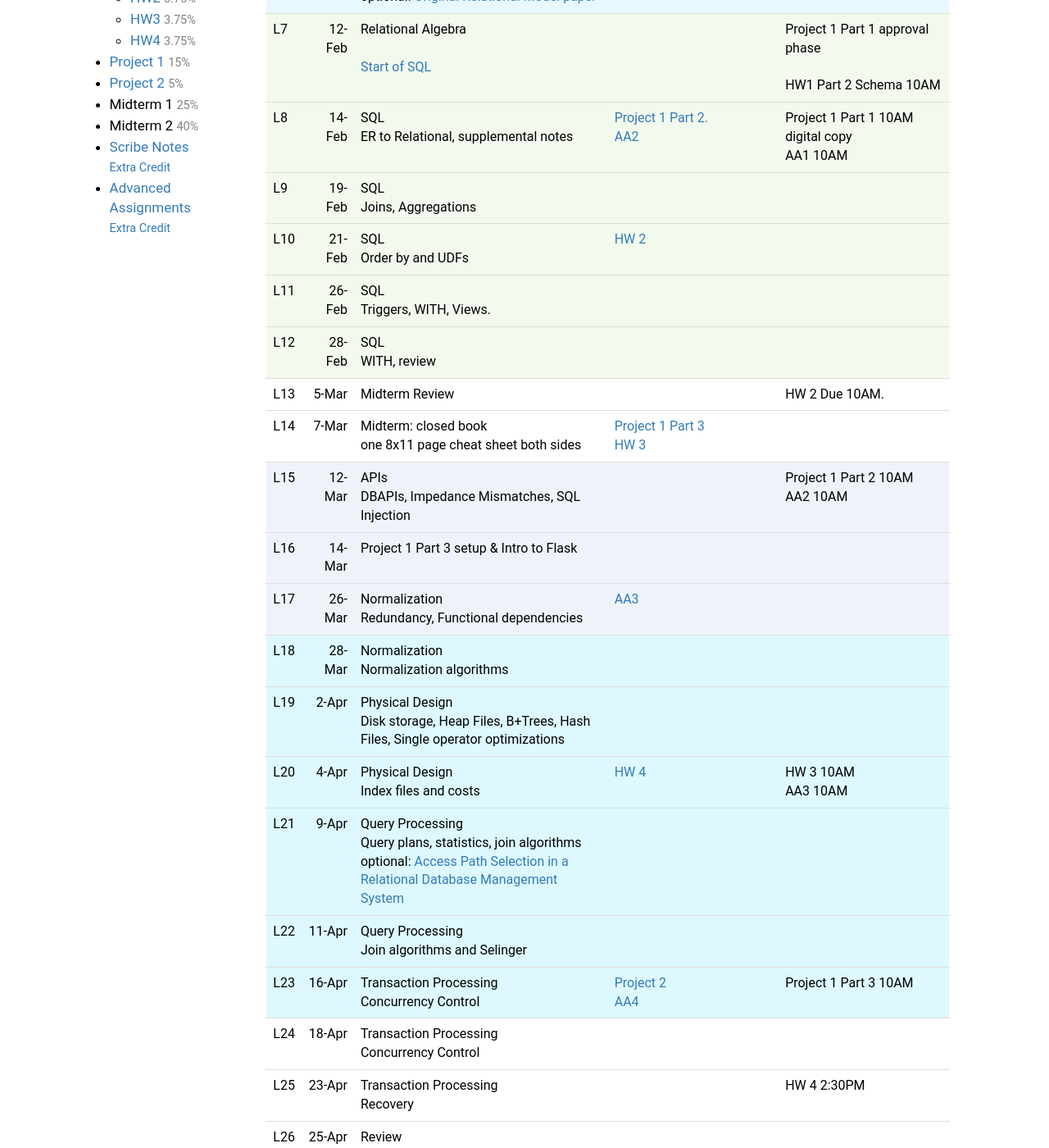
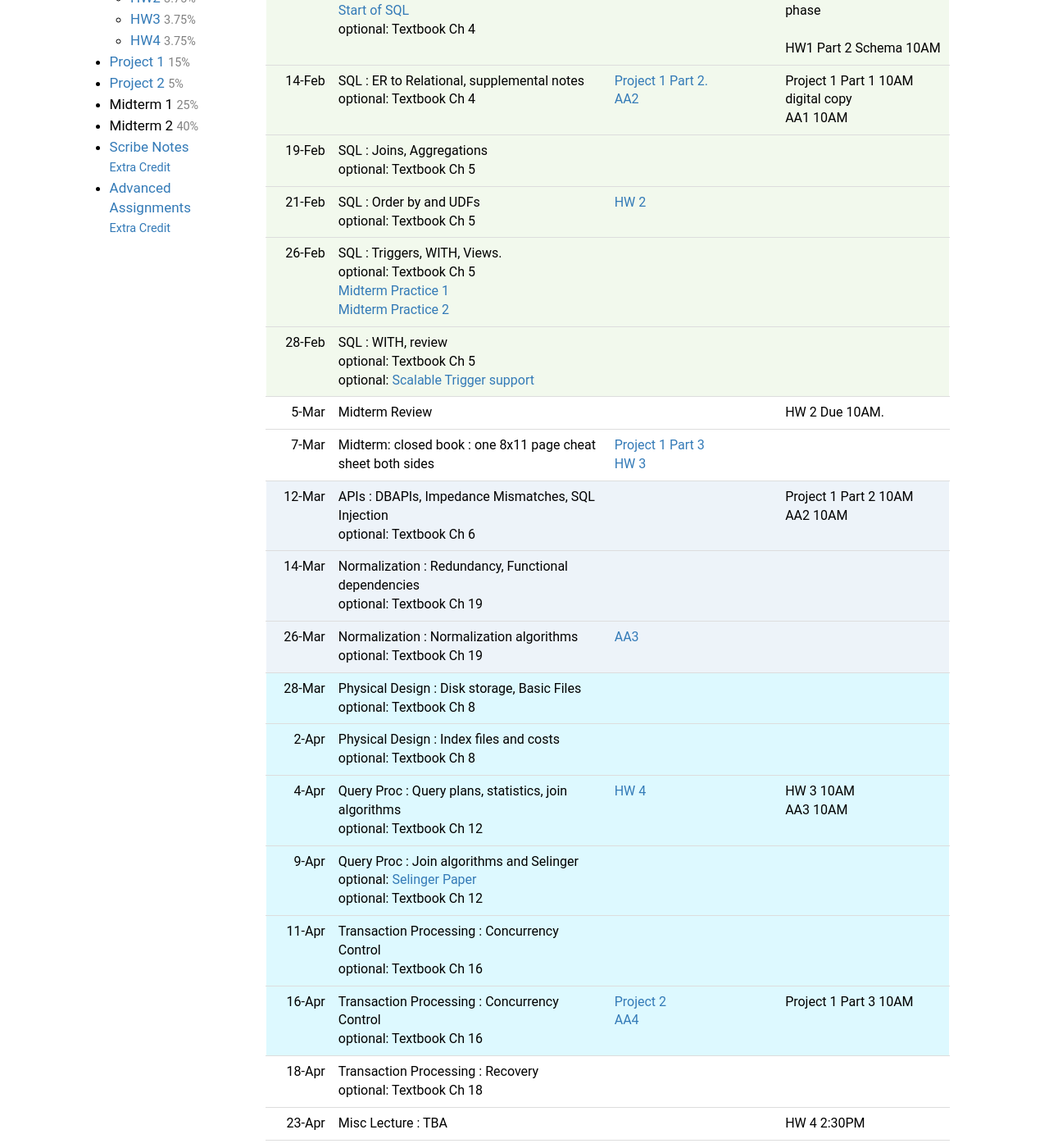
Before and after one commit to amitashukla/w4111.github.io-1, a Jekyll site: the page built from index.md, in a window 1280 px wide and 1400 px high, scrolled down 1244 px. Shown: the whole window at 82% size. Built offline with Jekyll 4.4.1, drawn with Linux system fonts in a browser that asks for light colours; some of the changed text lies outside the part shown.

Commit message:
updated site

```diff
--- a/_data/schedule.csv
+++ b/_data/schedule.csv
@@ -1,29 +1,29 @@
 color,date,slug,title,lshow,link,readings,optional,assigned,ashow,due,dshow
-white,22-Jan,Intro,,1,https://github.com/w4111/w4111.github.io/blob/master/files/lectures/lec1.pdf,Chapter 1,,"<a href=""https://github.com/w4111/hw0"">HW 0</a>",1,,
-#e7f8ff,24-Jan,Entity-Relationship Modeling,ER Modeling,,,Chapter 2,,"<a href=""https://github.com/w4111/hw1"">HW 1</a><br/><a href=""https://github.com/w4111/project1"">Project 1 Part 1.</a> <br/>LOOK FOR TEAMMATE",,"HW 0 Fri 1/25 10AM<br/>You will receive a 0 in this class if HW0 not completed on time -- no exceptions<br/><br/><a href=""https://goo.gl/forms/nlcC9CGvutj1FcnS2"">Deadline to sign up for proj1 matching system</a> 1/25 10AM est",1
-#e7f8ff,29-Jan,Entity-Relationship Modeling + Nonrelational Models,"More constraints, using ER models",,,Chapter 2,,,,,
-#e7f8ff,31-Jan,Relational Model,Dawn before time: non relational models.,,,Chapter 3,"optional: <a href=""./reading/goesaroundcomesaround.pdf"">What goes around comes around</a><br/>optional: <a href=""https://highlyscalable.wordpress.com/2012/03/01/nosql-data-modeling-techniques/"">NoSQL data modeling techniques</a>","<a href=""https://github.com/w4111/advanced/"">AA1</a>",,Formed team for Project 1 (no deliverable)<br/><br/>HW 1 Part 1 (ER diagram) 10AM (digital copy),
-#e7f8ff,5-Feb,Relational Model,ER and Relational Review.,,,Chapter 3,"optional: <a href=""./reading/goesaroundcomesaround.pdf"">What goes around comes around</a>",,,Project 1 Part 1 approval phase ,
-#e7f8ff,7-Feb,Relational Model,Intro to Relational Algebra,,,Chapter 3,"optional: <a href=""./reading/codd.pdf"">Original Relational Model paper</a>",,,Project 1 Part 1 approval phase ,
-#f2f9ed,12-Feb,Relational Algebra,,,,,<a href='https://w4111.github.io/files/lectures/lec7.5.pdf'>Start of SQL</a>,,,Project 1 Part 1 approval phase <br/><br/>HW1 Part 2 Schema 10AM ,
-#f2f9ed,14-Feb,SQL,"ER to Relational, supplemental notes",,,Sections 4.1 and 4.2,,"<a href=""https://github.com/w4111/project1"">Project 1 Part 2.</a> <br/><a href=""https://github.com/w4111/advanced/tree/master/databass"">AA2</a>",,Project 1 Part 1  10AM digital copy<br/>AA1 10AM,
-#f2f9ed,19-Feb,SQL ,"Joins, Aggregations",,,,,,,,
-#f2f9ed,21-Feb,SQL,Order by and UDFs,,,"Chapter 5<br/><a href=""https://github.com/w4111/syllabus/blob/master/lectures/lec11.pdf"">Aggregation Slides</a>",,"<a href=""https://github.com/w4111/HW2/"">HW 2</a>",,,
-#f2f9ed,26-Feb,SQL,"Triggers, WITH, Views.",,,"Chapter 5<br/><a href=""https://github.com/w4111/syllabus/blob/master/reading/midterm1-practice1.pdf"">Midterm Practice 1</a><br/><a href=""https://github.com/w4111/syllabus/blob/master/reading/midterm1-practice2.pdf"">Midterm Practice 2</a>",,,,,
-#f2f9ed,28-Feb,SQL,"WITH, review",,,"Chapter 5<br/>(optional)<a href=""https://github.com/w4111/syllabus/blob/master/reading/triggerman.pdf"">Scalable Trigger support</a>",,,,,
+white,22-Jan,Intro,,1,https://github.com/w4111/w4111.github.io/blob/master/files/lectures/lec1.pdf,Ch 1,,"<a href=""https://github.com/w4111/hw0"">HW 0</a>",1,,
+#e7f8ff,24-Jan,Entity-Relationship Modeling,ER Modeling,,,Ch 2,,"<a href=""https://github.com/w4111/hw1"">HW 1</a><br/><a href=""https://github.com/w4111/project1"">Project 1 Part 1.</a> <br/>LOOK FOR TEAMMATE",,"HW 0 Fri 1/25 10AM<br/>You will receive a 0 in this class if HW0 not completed on time -- no exceptions<br/><br/><a href=""https://goo.gl/forms/nlcC9CGvutj1FcnS2"">Deadline to sign up for proj1 matching system</a> 1/25 10AM est",1
+#e7f8ff,29-Jan,Entity-Relationship Modeling + Nonrelational Models,"More constraints, using ER models",,,Ch 2,,,,,
+#e7f8ff,31-Jan,Relational Model,Dawn before time: non relational models.,,,Ch 3,"optional: <a href=""./reading/goesaroundcomesaround.pdf"">What goes around comes around</a><br/>optional: <a href=""https://highlyscalable.wordpress.com/2012/03/01/nosql-data-modeling-techniques/"">NoSQL data modeling techniques</a>","<a href=""https://github.com/w4111/advanced/"">AA1</a>",,Formed team for Project 1 (no deliverable)<br/><br/>HW 1 Part 1 (ER diagram) 10AM (digital copy),
+#e7f8ff,5-Feb,Relational Model,ER and Relational Review.,,,Ch 3,"optional: <a href=""./reading/goesaroundcomesaround.pdf"">What goes around comes around</a>",,,Project 1 Part 1 approval phase ,
+#e7f8ff,7-Feb,Relational Model,Intro to Relational Algebra,,,Ch 3,"optional: <a href=""./reading/codd.pdf"">Original Relational Model paper</a>",,,Project 1 Part 1 approval phase ,
+#f2f9ed,12-Feb,Relational Algebra,,,,Ch 4,<a href='https://w4111.github.io/files/lectures/lec7.5.pdf'>Start of SQL</a>,,,Project 1 Part 1 approval phase <br/><br/>HW1 Part 2 Schema 10AM ,
+#f2f9ed,14-Feb,SQL,"ER to Relational, supplemental notes",,,Ch 4,,"<a href=""https://github.com/w4111/project1"">Project 1 Part 2.</a> <br/><a href=""https://github.com/w4111/advanced/tree/master/databass"">AA2</a>",,Project 1 Part 1  10AM digital copy<br/>AA1 10AM,
+#f2f9ed,19-Feb,SQL ,"Joins, Aggregations",,,Ch 5,,,,,
+#f2f9ed,21-Feb,SQL,Order by and UDFs,,,Ch 5,,"<a href=""https://github.com/w4111/HW2/"">HW 2</a>",,,
+#f2f9ed,26-Feb,SQL,"Triggers, WITH, Views.",,,"Ch 5<br/><a href=""https://github.com/w4111/syllabus/blob/master/reading/midterm1-practice1.pdf"">Midterm Practice 1</a><br/><a href=""https://github.com/w4111/syllabus/blob/master/reading/midterm1-practice2.pdf"">Midterm Practice 2</a>",,,,,
+#f2f9ed,28-Feb,SQL,"WITH, review",,,"Ch 5<br/>optional: <a href=""https://github.com/w4111/syllabus/blob/master/reading/triggerman.pdf"">Scalable Trigger support</a>",,,,,
 white,5-Mar,Midterm Review,,,,,,,,HW 2 Due 10AM.,
 white,7-Mar,Midterm: closed book,one 8x11 page cheat sheet both sides,,,,,"<a href=""https://github.com/w4111/project1/blob/master/part3.md"">Project 1 Part 3</a><br/><a href=""https://github.com/w4111/hw3"">HW 3</a>",,,
-#edf3f9,12-Mar,APIs ,"DBAPIs, Impedance Mismatches, SQL Injection",,,Chapter 6,,,,Project 1 Part 2 10AM<br/>AA2 10AM,
-#edf3f9,14-Mar,Project 1 Part 3 setup & Intro to Flask,,,,,,,,,
-#edf3f9,26-Mar,Normalization,"Redundancy, Functional dependencies",,,,,"<a href=""https://github.com/w4111/advanced/blob/master/window.md"">AA3</a>",,,
-#ddf9ff,28-Mar,Normalization ,Normalization algorithms,,,,,,,,
-#ddf9ff,2-Apr,Physical Design,"Disk storage, Heap Files, B+Trees, Hash Files, Single operator optimizations",,,,,,,,
-#ddf9ff,4-Apr,Physical Design,Index files and costs,,,Chapter 12 (level of detail covered in class),,"<a href=""https://github.com/w4111/hw4"">HW 4</a>",,HW 3 10AM<br/>AA3  10AM,
-#ddf9ff,9-Apr,Query Processing,"Query plans, statistics, join algorithms",,,Chapter 12 (level of detail covered in class),"optional: <a href=""./reading/selinger.pdf"">Access Path Selection in a Relational Database Management System</a>",,,,
-#ddf9ff,11-Apr,Query Processing,Join algorithms and Selinger,,,"Chapter 16 (level of detail covered in class). Ignore 16.5, 16.6.",,,,,
-#ddf9ff,16-Apr,Transaction Processing,Concurrency Control,,,"Chapter 16 (level of detail covered in class). Ignore 16.5, 16.6.",,"<a href=""https://github.com/w4111/project2"">Project 2</a><br/><a href=""https://github.com/w4111/advanced/"">AA4</a>",,Project 1 Part 3 10AM,
-white,18-Apr,Transaction Processing,Concurrency Control,,,,,,,,
-white,23-Apr,Transaction Processing,Recovery,,,,,,,HW 4 2:30PM,
+#edf3f9,12-Mar,APIs ,"DBAPIs, Impedance Mismatches, SQL Injection",,,Ch 6,,,,Project 1 Part 2 10AM<br/>AA2 10AM,
+#edf3f9,14-Mar,Normalization,"Redundancy, Functional dependencies",,,Ch 19,,,,,
+#edf3f9,26-Mar,Normalization ,Normalization algorithms,,,Ch 19,,"<a href=""https://github.com/w4111/advanced/blob/master/window.md"">AA3</a>",,,
+#ddf9ff,28-Mar,Physical Design,"Disk storage, Basic Files",,,Ch 8,,,,,
+#ddf9ff,2-Apr,Physical Design,Index files and costs,,,Ch 8,,,,,
+#ddf9ff,4-Apr,Query Proc,"Query plans, statistics, join algorithms",,,Ch 12,,"<a href=""https://github.com/w4111/hw4"">HW 4</a>",,HW 3 10AM<br/>AA3  10AM,
+#ddf9ff,9-Apr,Query Proc,Join algorithms and Selinger,,,Ch 12,"optional: <a href=""./reading/selinger.pdf"">Selinger Paper</a>",,,,
+#ddf9ff,11-Apr,Transaction Processing,Concurrency Control,,,Ch 16,,,,,
+#ddf9ff,16-Apr,Transaction Processing,Concurrency Control,,,Ch 16,,"<a href=""https://github.com/w4111/project2"">Project 2</a><br/><a href=""https://github.com/w4111/advanced/"">AA4</a>",,Project 1 Part 3 10AM,
+white,18-Apr,Transaction Processing,Recovery,,,Ch 18,,,,,
+white,23-Apr,Misc Lecture,TBA,,,,,,,HW 4 2:30PM,
 white,25-Apr,Review,,,,,,,,,
 white,30-Apr,Exam 2 (Cumulative): Closed Book,1 page cheat sheet both sides,,,,,,,,
 white,2-May,No lecture,,,,,,,,AA4 10AM<br/>Project 2 10AM,
--- a/index.md
+++ b/index.md
@@ -14,8 +14,8 @@ The goal of this class is two-fold. First, to introduce you to core database con
 <table class="table table-striped schedule">
   <thead>
   <tr>
-    <th class="idx"></th>
-    <th class="date" style="width: 4em; max-width: 4em;"> <p> <span>Date </span> </p> </th>
+    <!--<th class="idx"></th>-->
+    <th class="date" style="width: 5em; max-width: 5em;"> <p> <span>Date </span> </p> </th>
     <th style="min-width: 20%;"> <p> <span>Topic </span> </p> </th>
     <!--<th style="width: 15%"> <p> <span>Readings </span> </p> </th>-->
     <th style="width: 25%;"> <p> <span>Assigned</span> </p> </th>
@@ -27,15 +27,18 @@ The goal of this class is two-fold. First, to introduce you to core database con
 {% for r in site.data.schedule %}
   {% assign idx = idx | plus: 1  %}
   <tr style="background-color: {{r.color}}; ">
-    <td class="idx">L{{idx}}</td>
+    <!--<td class="idx">L{{idx}}</td>-->
     <td class="date">{{r.date}}</td>
     <td class="slug">
       {% if r.lshow == "1" %} <a href="{{r.link}}"> {% endif %}
         {{r.slug}}
       {% if r.lshow == "1" %} </a> {% endif %}
-      <br/>{{r.title}}
-      {% if r.optional %}<br/>{% endif%}
-      {{r.optional | safe}}
+      {%if r.title %}: {{r.title}}{% endif %}
+      {% if r.optional %}<br/>{{r.optional | safe}}{% endif%}
+
+      {% if r.readings %}
+        <br/>optional: Textbook {{r.readings | safe}}
+      {% endif %}
       </td>
     <!--<td class="readings">{{r.readings | safe}}</td>-->
     <td>{% if 1 or r.ashow == "1" %} {{r.assigned | safe}} {% endif %}</td>
```
Also changed, not shown: syllabus.md (+1 -0 lines).
